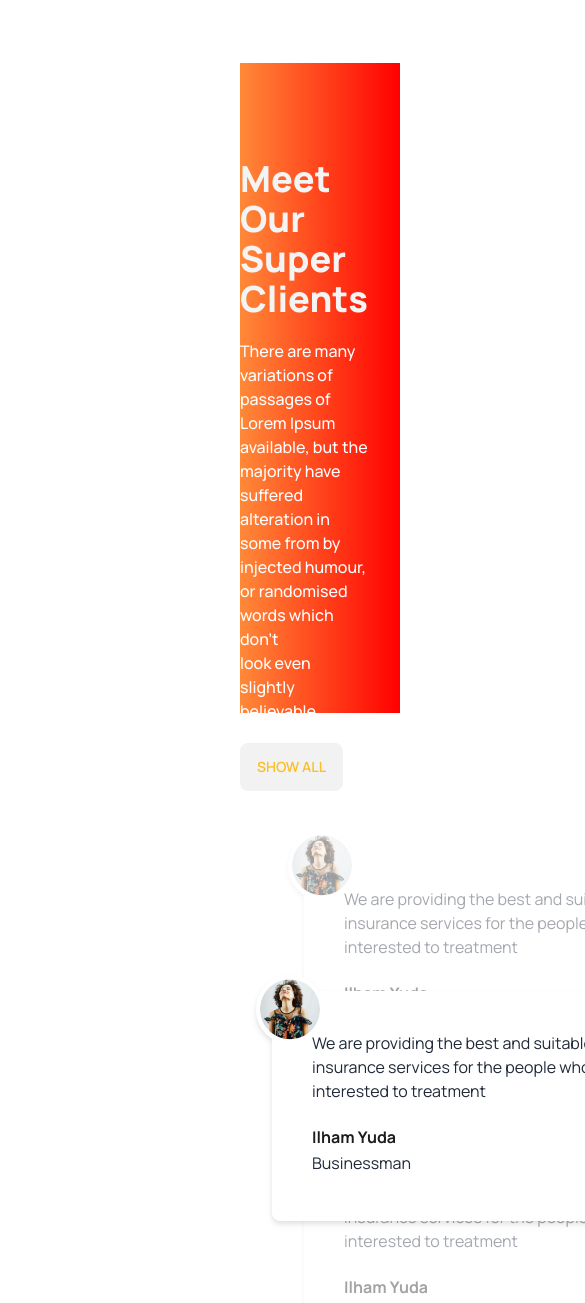
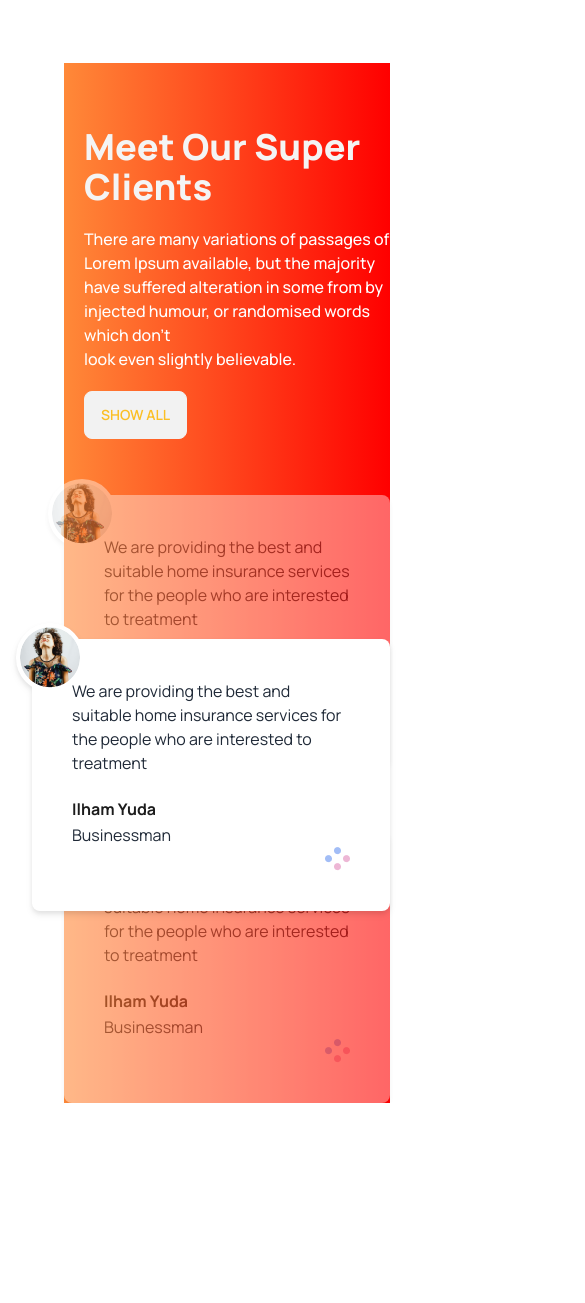
Before and after one commit to tarekibnkhayer/tea-house, a plain HTML site: page index.html in a window 390 px wide. Shown: the part 5220-6523 px from the top of the page, 585 px wide, since content can reach past the window. After the commit the page ends 6323 px from the top, so only its background shows below. Drawn offline with nearby package versions, Linux system fonts and the light colour scheme.

Commit message:
super client section is now responsive

```diff
--- a/index.html
+++ b/index.html
@@ -97,7 +97,7 @@
       </div>
     </header>
     <!-- main -->
-    <main class="containr max-auto">
+    <main class="container mx-auto">
       <!-- Featured section -->
       <section class="text-center">
         <h2 class="text-[#1C1C1C] text-5xl font-extrabold mt-24">
@@ -206,29 +206,29 @@
         </div>
       </section>
       <!-- super client section -->
-      <section class="flex flex-col lg:flex-row gap-14 mx-60 bg-gradient-to-r from-[#FF8938] to-[#F00] py-24 pl-16 pr-24 h-[650px]">
-      <div class="flex justify-center items-center">  <div class="space-y-5">
-        <h3 class="text-[#F4F4F4] text-4xl font-extrabold ">Meet Our Super Clients</h3>
+      <section class="flex flex-col  lg:flex-row gap-14 lg:mx-60 bg-gradient-to-r from-[#FF8938] to-[#F00] lg:py-24 lg:pl-16 lg:pr-24 lg:h-[650px] ml-16 ">
+      <div class="flex justify-center items-center">  <div class="space-y-5 ml-5">
+        <h3 class="text-[#F4F4F4] text-4xl font-extrabold mt-16 ">Meet Our Super Clients</h3>
         <p class="text-base  text-white font-medium">There are many variations of passages of Lorem Ipsum available, but the majority have suffered alteration in some  from by injected humour, or randomised words which don't <br>   look even slightly believable. </p>
         <button class="btn text-amber-400">Show All</button>
     </div>
   </div>
 
-       <div class="relative "> <div class="w-[430px] h-[230px] rounded-lg bg-[#fff] drop-shadow-md p-10 opacity-40 mb-16 z-0">
+       <div class="relative "> <div class="lg:w-[430px] lg:h-[230px] rounded-lg bg-[#fff] drop-shadow-md p-10 opacity-40 mb-16 z-0">
         <img src="images/client.png" alt="" class="absolute -top-4 -left-4 bg-white rounded-full p-1">
         <p class="des-4">We are providing the best and suitable home insurance services for the people who are interested to treatment</p>
         <h4 class="mt-5 text-[#1C1C1C] text-base font-bold leading-7">Ilham Yuda</h4>
         <p>Businessman</p>
         <div class="flex justify-end"><img src="images/circles.png" alt=""></div>
     </div>
-    <div class="w-[430px] rounded-lg bg-[#fff] drop-shadow-md p-10  absolute top-36 -left-8 z-20 h-[230px]">
+    <div class="lg:w-[430px] rounded-lg bg-[#fff] drop-shadow-md p-10  absolute top-36 -left-8 z-20 lg:h-[230px]">
         <img src="images/client.png" alt="" class="absolute -top-4 -left-4 bg-white rounded-full p-1">
         <p class="des-4">We are providing the best and suitable home insurance services for the people who are interested to treatment</p>
         <h4 class="mt-5 text-[#1C1C1C] text-base font-bold leading-7">Ilham Yuda</h4>
         <p>Businessman</p>
         <div class="flex justify-end"><img src="images/circles.png" alt=""></div>
     </div>
-    <div class="w-[430px] rounded-lg bg-[#fff] drop-shadow-md p-10 opacity-40  z-0 h-[230px]">
+    <div class="lg:w-[430px] rounded-lg bg-[#fff] drop-shadow-md p-10 opacity-40  z-0 lg:h-[230px]">
         <img src="images/client.png" alt="" class="absolute -top-4 -left-4 bg-white rounded-full p-1">
         <p class="des-4">We are providing the best and suitable home insurance services for the people who are interested to treatment</p>
         <h4 class="mt-5 text-[#1C1C1C] text-base font-bold leading-7">Ilham Yuda</h4>
```
